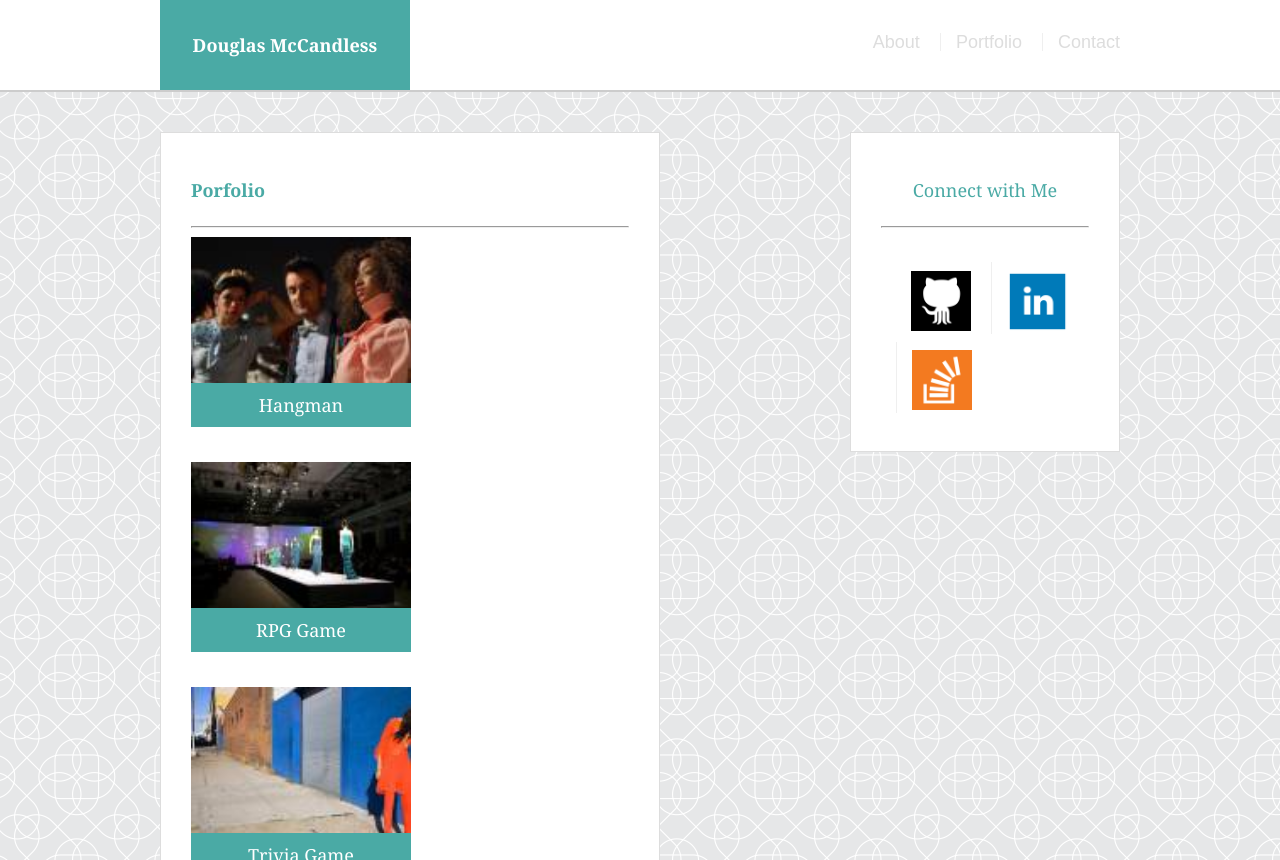
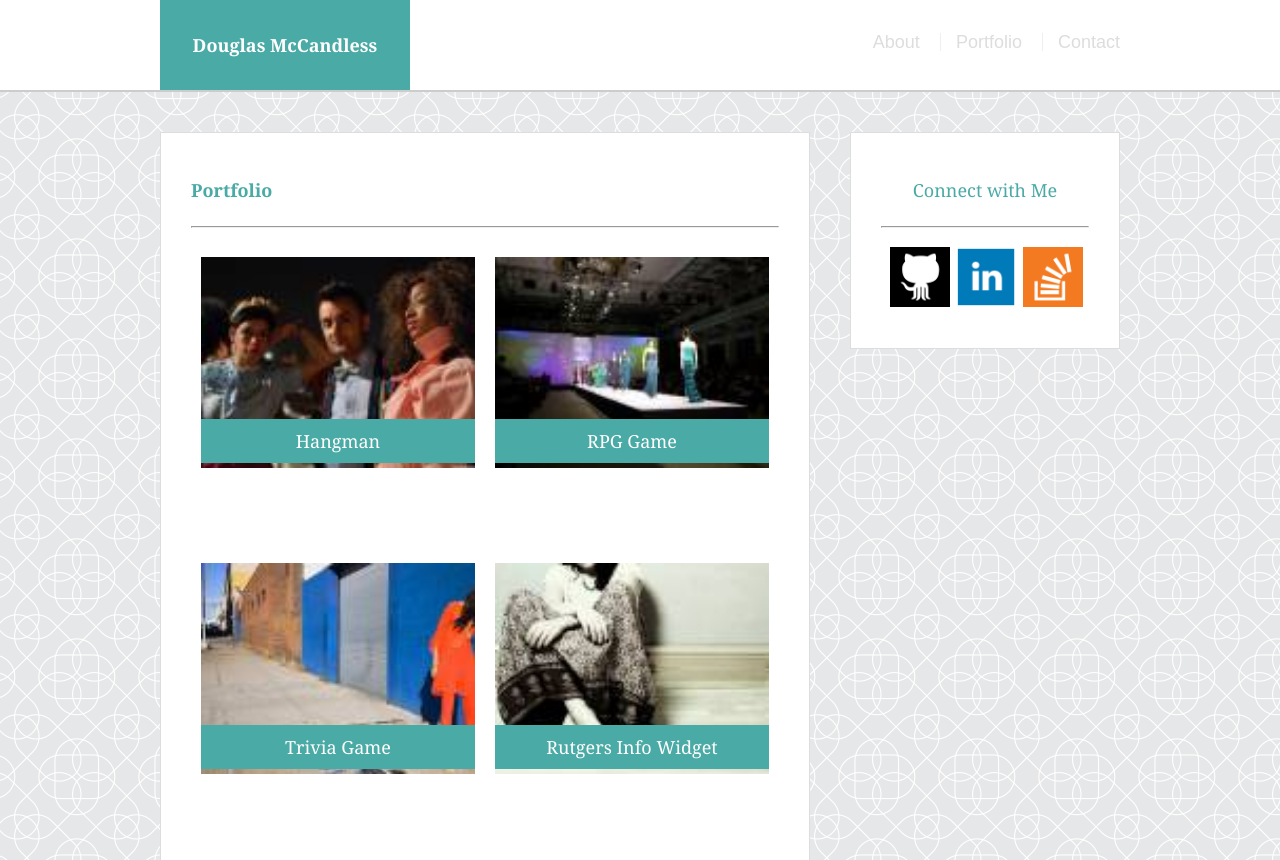
Before and after one commit to dmccandless/Responsive-Portfolio, a plain HTML site: page portfolio.html in a window 1280 px wide. Shown: the top 860 px of the page. Drawn offline with Linux system fonts and the light colour scheme.

Commit message:
Add further changes to files from original Basic-Repository in order to facilitate performance of responsive media queries to be added later

```diff
--- a/assets/css/style.css
+++ b/assets/css/style.css
@@ -126,27 +126,27 @@ p{
 	font-weight: bold;
 }
 
-#portfolio-box{
-	width: 500px;
-}
-
-#profile-pic{
+#profile-image{
 	float: left;
-	width: 130px;
-	height: 100px;
+	width: 200px;
+	height: 155px;
 	margin-right: 20px;
+	margin-top: 10px;
 }
 
 #button-form{
 	background-color: #4aaaa5;
 	color: white;
+	cursor: pointer;
+	padding: 10px 30px;
+	font-size: 18px;
 }
 
 
 .heading-portfolio{
-	width: 220px;
+	width: 100%;
 	position: relative;
-	top: -35px;
+	top: -60px;
 	padding-top: 5px;
 	padding-bottom: 5px;
 	text-align: center;
@@ -154,23 +154,47 @@ p{
 
 
 .image-wrapper{
+	width: 274px;
+	overflow: auto;
+	position: relative;
 	float: left;
-	margin-right: 30px;
+	margin: 20px 10px 20px 10px;
 }
 
-#portfolio-item-01,
-#portfolio-item-02,
-#portfolio-item-03,
-#portfolio-item-04,
-#portfolio-item-05{
-	width: 220px;
-	height: 170px;
+.image-wrapper:nth-child(even){
+	margin-right: 10px;
 }
 
-#image-wrap-02,
-#image-wrap-04{
-	margin-right: 0;
+#portfolio-image-01,
+#portfolio-image-02,
+#portfolio-image-03,
+#portfolio-image-04,
+#portfolio-image-05{
+	width: 100%;
+	border: 0 none;
 }
+
+/*label,
+input[type=text],
+input[type=email],
+textarea{
+	display: block;
+	width: 100px;
+}
+
+textarea{
+	height: 200px;
+}
+
+input[type=text],
+input[type=email],
+textarea{
+	height: 35px;
+	border: 1px solid $ddd;
+	padding: 0 10px;
+	font-size: 14px;
+}*/
+
 
 .content-aside{
 	max-width: 270px;
@@ -191,9 +215,8 @@ p{
 	padding-bottom: 10px;
 }
 
-
-.nav-social{
-
+.social-links{
+	margin-left: 9px;
 }
 
 .social{
@@ -208,8 +231,8 @@ p{
 }
 
 #social-02{
-	width: 62px;
-	height: 62px;
+	width: 63px;
+	height: 63px;
 	margin-bottom: -1px;
 }
 
--- a/portfolio.html
+++ b/portfolio.html
@@ -23,38 +23,36 @@
 			<main>
 				<div id="content-main" class="content-entire" >
 					<section>
-						<div class="content-section" id="portfolio-box">
-							<h2>Porfolio</h2>
+						<div class="content-section">
+							<h2>Portfolio</h2>
 							<hr>
-							<div class="content-subSection">
 								<div class="image-wrapper">
-									<img src="assets/images/portfolio-01.jpg" alt="Picture of Douglas McCandless' first portfolio item" id="portfolio-item-01">
+									<img src="assets/images/portfolio-01.jpg" alt="Picture of Douglas McCandless' first portfolio item" id="portfolio-image-01">
 									<h3 class="heading-portfolio">Hangman</h3>
 								</div>
-								<div class="image-wrapper" id="image-wrap-02">
-									<img src="assets/images/portfolio-02.jpg" alt="Picture of Douglas McCandless' second portfolio item" id="portfolio-item-02">
+								<div class="image-wrapper">
+									<img src="assets/images/portfolio-02.jpg" alt="Picture of Douglas McCandless' second portfolio item" id="portfolio-image-02">
 									<h3 class="heading-portfolio">RPG Game</h3>
 								</div>
 								<div class="image-wrapper">
-									<img src="assets/images/portfolio-03.jpg" alt="Picture of Douglas McCandless' third portfolio item" id="portfolio-item-03">
+									<img src="assets/images/portfolio-03.jpg" alt="Picture of Douglas McCandless' third portfolio item" id="portfolio-image-03">
 									<h3 class="heading-portfolio">Trivia Game</h3>
 								</div>
-								<div class="image-wrapper" id="image-wrap-04">
-									<img src="assets/images/portfolio-04.jpg" alt="Picture of Douglas McCandless' fourth portfolio item" id="portfolio-item-04">
+								<div class="image-wrapper">
+									<img src="assets/images/portfolio-04.jpg" alt="Picture of Douglas McCandless' fourth portfolio item" id="portfolio-image-04">
 									<h3 class="heading-portfolio">Rutgers Info Widget</h3>
 								</div>
 								<div class="image-wrapper">
-									<img src="assets/images/portfolio-05.jpg" alt="Picture of Douglas McCandless' fifth portfolio item" id="portfolio-item-05">
+									<img src="assets/images/portfolio-05.jpg" alt="Picture of Douglas McCandless' fifth portfolio item" id="portfolio-image-05">
 									<h3 class="heading-portfolio">Rock Paper Scissors</h3>
 								</div>
-							</div>
 						</div>
 					</section>
 					<aside>
 						<div class="content-aside">
 							<h3>Connect with Me</h3>
 							<hr>
-							<nav class="nav-social">
+							<div class="social-links">
 								<a href="https://github.com/dmccandless"><img src="assets/images/social-01.png"
 									alt="Link to Douglas McCandless' GitHub Profile"
 									id="social-01" class="social"></a>
@@ -63,7 +61,7 @@
 								<a href="https://stackoverflow.com/users/9291634/d-mccandless?tab=profile">
 									<img src="assets/images/social-03.png" alt="Link to Douglas McCandless' StackOverflow Profile"
 									id="social-03" class="social"></a>
-							</nav>
+							</div>
 						</div>
 					</aside>
 				</div>
@@ -71,7 +69,7 @@
 
 			<footer>
 				<div class="content-footer content-entire">
-					<p><small>&copy;Copyright Douglas McCandless</small></p>
+					<p><small>&copy;Copyright 2018 Douglas McCandless</small></p>
 				</div>
 			</footer>
 
```
Also changed, not shown: contact.html (+3 -5 lines), index.html (+8 -10 lines).
